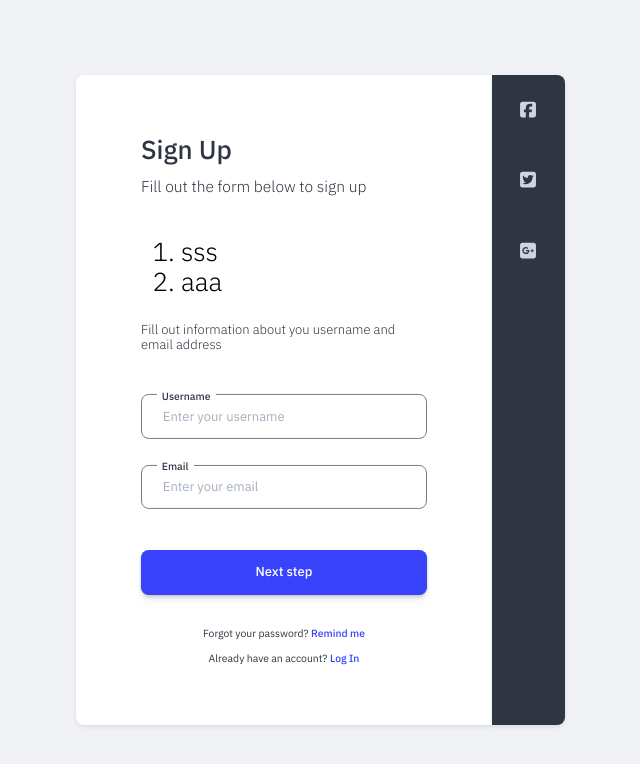
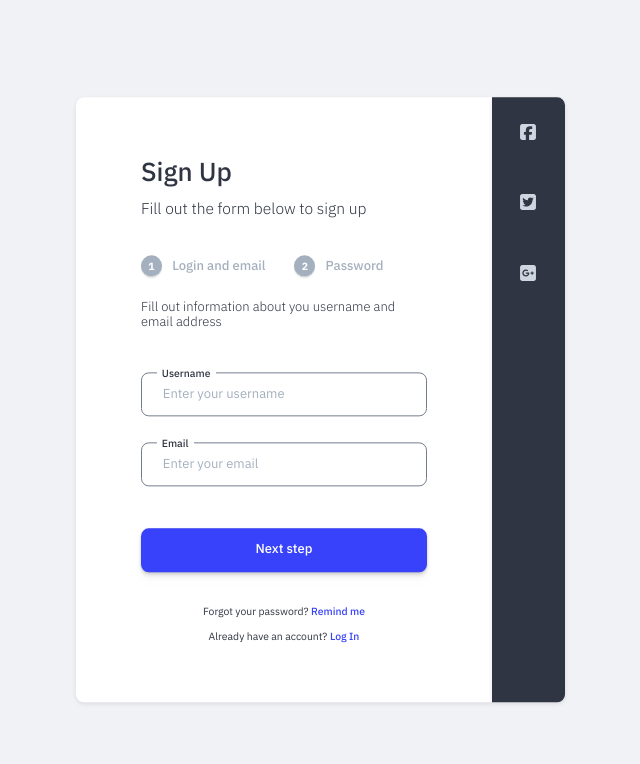
Before and after one commit to ddamiankowalski/rapidhcm, an Angular app in the folder rapidhcm-frontend/: page /auth/register in a window 1280 px wide. Shown: the top 764 px of the page, without its empty margins (356-996 px from the left). Built offline with nearby package versions, Linux system fonts and the light colour scheme.

Commit message:
register list

```diff
--- a/rapidhcm-frontend/src/app/login/templates/login.html
+++ b/rapidhcm-frontend/src/app/login/templates/login.html
@@ -15,7 +15,7 @@
         <fa-icon [icon]="faEye" class="std-input__icon-toggle"></fa-icon>
         <!-- <fa-icon [icon]="faCircleExclamation" class="std-input__icon-error"></fa-icon> -->
     </div>
-    <div class="std-input__w-label m-top_x-medium">
+    <div class="std-input__w-label m-top_medium">
         <input type="checkbox" id="remember" class="std-input__checkbox">
         <label for="remember" class="std-input__checkbox-label m-left_small">
             Remember me?</label>
--- a/rapidhcm-frontend/src/app/login/templates/register.html
+++ b/rapidhcm-frontend/src/app/login/templates/register.html
@@ -4,13 +4,13 @@
     <div class="m-top_large">
         <ol class="std-stepper">
             <li class="std-stepper__element active">
-                sss
+                Login and email
             </li>
             <li class="std-stepper__element">
-                aaa
+                Password
             </li>
         </ol>
-        <h4 class="m-top_regular">Fill out information about you username and email address</h4>
+        <h4 class="m-top_medium">Fill out information about you username and email address</h4>
     </div>
 </div>
 <div class="form__login m-top_large">
--- a/rapidhcm-frontend/src/styles/components/stepper/_stepper.scss
+++ b/rapidhcm-frontend/src/styles/components/stepper/_stepper.scss
@@ -1,9 +1,58 @@
 @use '../../base/var' as global;
 
-.std-stepper {
-    ol {
-        &li::marker {
-            color: global.$action-blue;
+ol {
+    list-style: none;
+    counter-reset: std-counter;
+    display: flex;
+    margin: 0;
+    padding: 0;
+    margin-left: 1.2rem;
+    gap: 2rem;
+    color: global.$light-grey;
+    font-weight: 500;
+  }
+  ol li {
+    position: relative;
+    counter-increment: std-counter;
+    display: flex;
+    width: 50%;
+    font-size: 0.5rem;
+
+    &::before {
+        position: absolute;
+        left: -1.2rem;
+        top: -.15rem;
+        content: counter(std-counter);
+        font-weight: bold;
+        font-size: .4rem;
+        padding-top: .2rem;
+        padding-left: .28rem;
+        margin-right: .3rem;
+        background-color: global.$light-grey;
+        color: global.$white-background;
+        border-radius: 50%;
+        width: .8rem;
+        height: .8rem;
+        box-shadow: 0px 4px 1px rgba(0, 0, 0, 0.01), 0px 2px 1px rgba(0, 0, 0, 0.05), 0px 1px 1px rgba(0, 0, 0, 0.09), 0px 0px 0px rgba(0, 0, 0, 0.1), 0px 0px 0px rgba(0, 0, 0, 0.1);
+    }
+
+    & .active {
+        &::before {
+            position: absolute;
+            left: -1.2rem;
+            top: -.15rem;
+            content: counter(std-counter);
+            font-weight: bold;
+            font-size: .4rem;
+            padding-top: .2rem;
+            padding-left: .28rem;
+            margin-right: .3rem;
+            background-color: global.$action-blue;
+            color: global.$white-background;
+            border-radius: 50%;
+            width: .8rem;
+            height: .8rem;
+            box-shadow: 0px 4px 1px rgba(0, 0, 0, 0.01), 0px 2px 1px rgba(0, 0, 0, 0.05), 0px 1px 1px rgba(0, 0, 0, 0.09), 0px 0px 0px rgba(0, 0, 0, 0.1), 0px 0px 0px rgba(0, 0, 0, 0.1);
         }
-    }
-}
+     }
+  }
```
